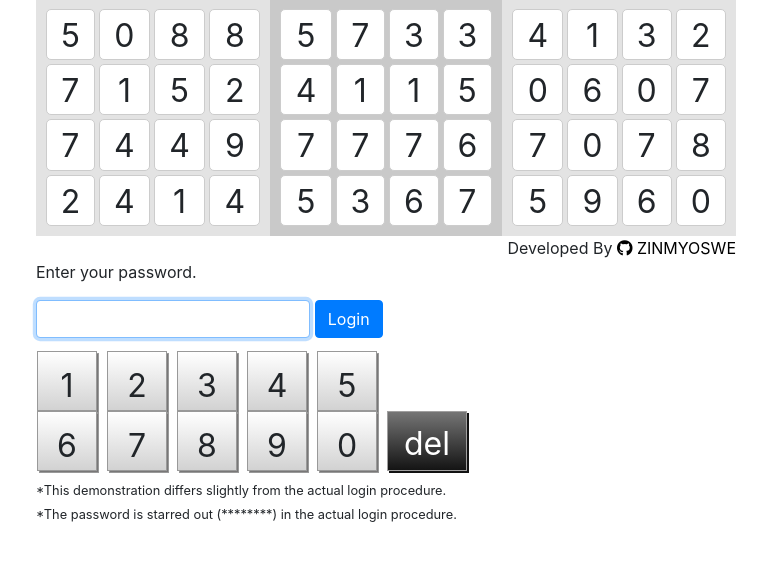
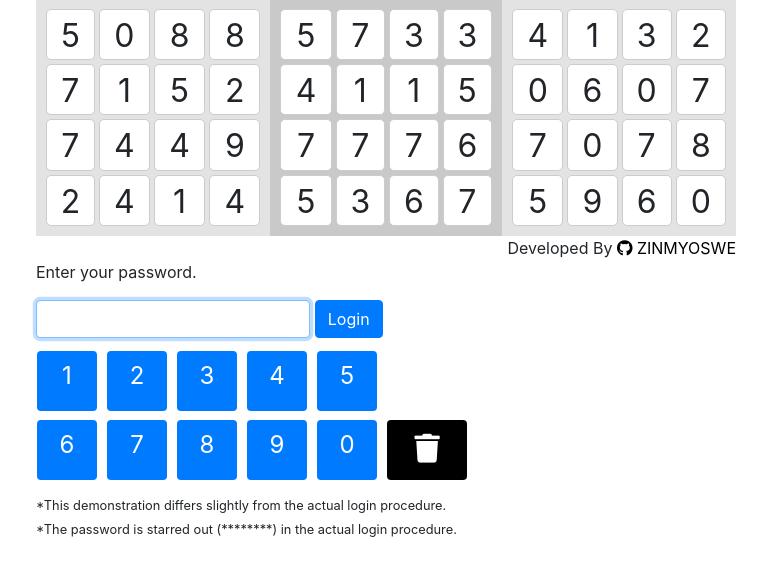
Before and after one commit to zinmyoswe/PassLogic-Authentication, a PHP site: page / in a window 1280 px wide. Shown: the part 56-628 px from the top of the page, without its empty margins (254-1021 px from the left). Run offline with PHP 8.4, Linux system fonts and the light colour scheme; some libraries are stand-ins or nearby versions.

Commit message:
my changes

```diff
--- a/files/passlogy_demo.js
+++ b/files/passlogy_demo.js
@@ -9,30 +9,33 @@ $(document).ready(function(){
 //Authentication
 var j = 0;
 function login(){
-var passwd = $("p#0").html();
-	passwd += $("p#42").html();
+var
+	passwd = $("p#0").html();
+	passwd += $("p#5").html();
 	passwd += $("p#10").html();
 	passwd += $("p#15").html();
 	passwd += $("p#28").html();
 	passwd += $("p#25").html();
 	passwd += $("p#22").html();
-	passwd += $("p#19").html();
+	passwd += $("p#32").html();
 	var inpasswd = $(":text").val();
 	if(passwd==inpasswd){
 		location.href="menu.html";
 	}else if(j==0){
 		$("#info").html("<div class='alert alert-danger' role='alert' style='margin-bottom: 0.3rem;'><i class='fas fa-exclamation'></i> The password is incorrect.</div>");
 	    j++;
-	}else{
+	}
+
+	else{
 		$("#info").html("<div class='alert alert-danger' role='alert'><i class='fas fa-exclamation'></i> The password is incorrect.<br><b>The correct password has been highlighted above</b>. Please enter it in the password field.<br><small>*You must enter the correct password to proceed.</small></div>");
 		$("p#0").css('background-color','#FFBCBC');
-	    $("p#42").css('background-color','#FFBCBC');
+	    $("p#5").css('background-color','#FFBCBC');
 	    $("p#10").css('background-color','#FFBCBC');
 	    $("p#15").css('background-color','#FFBCBC');
 	    $("p#28").css('background-color','#FFBCBC');
 	    $("p#25").css('background-color','#FFBCBC');
 	    $("p#22").css('background-color','#FFBCBC');
-	    $("p#19").css('background-color','#FFBCBC');
+	    $("p#32").css('background-color','#FFBCBC');
 	    j++;
 	}
 };
--- a/files/pc.css
+++ b/files/pc.css
@@ -64,62 +64,10 @@
 /* soft key */
 #softkey{
 	margin:15px 0 0 3px;
+
 }
 
-.keyboardNum{
-	width:60px;
-	height:60px;
-	background-color:#787777;
-	box-sizing: border-box;
-	-moz-box-sizing: border-box;
-	-webkit-box-sizing: border-box;
-	-o-box-sizing: border-box;
-	-ms-box-sizing: border-box;
-	position:relative;
-	border: 1px solid #999999;
-}
-
-.keyboardNumInner {
-	position:absolute;
-	top:-3px;
-	left:-3px;
-	width: 60px;
-	height: 60px;
-	text-align: center;
-	background-color: #fff;
-	border: 1px solid #999;
-	filter: progid:DXImageTransform.Microsoft.gradient(startColorstr = '#ffffff', endColorstr = '#d2d2d2');
-	/*INNER ELEMENTS MUST NOT BREAK THIS ELEMENTS BOUNDARIES*/
-	/*Element must have a height (not auto)*/
-	/*All filters must be placed together*/
-	-ms-filter: "progid:DXImageTransform.Microsoft.gradient(startColorstr = '#ffffff', endColorstr = '#d2d2d2')";
-	/*Element must have a height (not auto)*/
-	/*All filters must be placed together*/
-	background-image: -moz-linear-gradient(top, #ffffff, #d2d2d2);
-	background-image: -ms-linear-gradient(top, #ffffff, #d2d2d2);
-	background-image: -o-linear-gradient(top, #ffffff, #d2d2d2);
-	background-image: -webkit-gradient(linear, center top, center bottom, from(#ffffff), to(#d2d2d2));
-	background-image: -webkit-linear-gradient(top, #ffffff, #d2d2d2);
-	background-image: linear-gradient(top, #ffffff, #d2d2d2);
-	/*--IE9 DOES NOT SUPPORT CSS3 GRADIENT BACKGROUNDS--*/
-	box-sizing: border-box;
-	-moz-box-sizing: border-box;
-	-webkit-box-sizing: border-box;
-	-o-box-sizing: border-box;
-	-ms-box-sizing: border-box;
-	font-size:xx-large;
-	padding:10px 0 0 0;
-	cursor: pointer;
-	user-select:none;
-	-moz-user-select:none;
-	-webkit-user-select:none;
-	-khtml-user-select:none;
-}
-
-.keyboardNumInner p {
-	font-size:42px;
-}
-
+/**/
 .numbar{
 	display:block;
 	width:60px;
@@ -127,12 +75,13 @@
 	float:left;
 	margin:0 10px 0 0;
 	padding:0 0 10px 0;
+	margin-bottom: 0.6rem;
 }
 
 .delBox{
 	width:80px;
 	height:60px;
-	background-color:#121212;
+	background-color:#fff;
 	box-sizing: border-box;
 	-moz-box-sizing: border-box;
 	-webkit-box-sizing: border-box;
@@ -149,8 +98,8 @@
     height: 60px;
 	padding:8px 0 0 0;
     text-align: center;
-	background-color: #ffffff;
-	border: 1px solid #a09f9f;
+	background-color: #000;
+	border: 1px solid #000;
 	filter: progid:DXImageTransform.Microsoft.gradient(startColorstr = '#757575', endColorstr = '#141414');
 	/*INNER ELEMENTS MUST NOT BREAK THIS ELEMENTS BOUNDARIES*/
 	/*Element must have a height (not auto)*/
@@ -158,12 +107,12 @@
 	-ms-filter: "progid:DXImageTransform.Microsoft.gradient(startColorstr = '#757575', endColorstr = '#141414')";
 	/*Element must have a height (not auto)*/
 	/*All filters must be placed together*/
-	background-image: -moz-linear-gradient(top, #757575, #141414);
+	/*background-image: -moz-linear-gradient(top, #757575, #141414);
 	background-image: -ms-linear-gradient(top, #757575, #141414);
 	background-image: -o-linear-gradient(top, #757575, #141414);
 	background-image: -webkit-gradient(linear, center top, center bottom, from(#757575), to(#141414));
 	background-image: -webkit-linear-gradient(top, #757575, #141414);
-	background-image: linear-gradient(top, #757575, #141414);
+	background-image: linear-gradient(top, #757575, #141414);*/
 	/*--IE9 DOES NOT SUPPORT CSS3 GRADIENT BACKGROUNDS--*/
 	box-sizing: border-box;
 	-moz-box-sizing: border-box;
@@ -177,6 +126,13 @@
 	-moz-user-select:none;
 	-webkit-user-select:none;
 	-khtml-user-select:none;
+
+	border: 1px solid transparent;
+    padding: .375rem .75rem;
+    font-size: 1.8rem;
+    line-height: 1.5;
+    border-radius: .25rem;
+    transition: color .15s ease-in-out,background-color .15s ease-in-out,border-color .15s ease-in-out,box-shadow .15s ease-in-out;
 }
 
 .del{
--- a/files/sp.css
+++ b/files/sp.css
@@ -66,24 +66,24 @@
 }
 
 .keyboardNum{
-	width:50px;
-	height:50px;
-	background-color:#787777;
+	width:45px;
+	height:45px;
+	background-color:#fff;
 	box-sizing: border-box;
 	-moz-box-sizing: border-box;
 	-webkit-box-sizing: border-box;
 	-o-box-sizing: border-box;
 	-ms-box-sizing: border-box;
 	position:relative;
-	border: 1px solid #999999;
+	border: 1px solid #fff;
 }
 
 .keyboardNumInner {
 	position:absolute;
 	top:-3px;
 	left:-3px;
-	width: 50px;
-	height: 50px;
+	width: 45px;
+	height: 45px;
 	text-align: center;
 	background-color: #fff;
 	border: 1px solid #999;
@@ -94,12 +94,12 @@
 	-ms-filter: "progid:DXImageTransform.Microsoft.gradient(startColorstr = '#ffffff', endColorstr = '#d2d2d2')";
 	/*Element must have a height (not auto)*/
 	/*All filters must be placed together*/
-	background-image: -moz-linear-gradient(top, #ffffff, #d2d2d2);
+/*	background-image: -moz-linear-gradient(top, #ffffff, #d2d2d2);
 	background-image: -ms-linear-gradient(top, #ffffff, #d2d2d2);
 	background-image: -o-linear-gradient(top, #ffffff, #d2d2d2);
 	background-image: -webkit-gradient(linear, center top, center bottom, from(#ffffff), to(#d2d2d2));
 	background-image: -webkit-linear-gradient(top, #ffffff, #d2d2d2);
-	background-image: linear-gradient(top, #ffffff, #d2d2d2);
+	background-image: linear-gradient(top, #ffffff, );*/
 	/*--IE9 DOES NOT SUPPORT CSS3 GRADIENT BACKGROUNDS--*/
 	box-sizing: border-box;
 	-moz-box-sizing: border-box;
@@ -113,10 +113,17 @@
 	-moz-user-select:none;
 	-webkit-user-select:none;
 	-khtml-user-select:none;
+
+	border: 1px solid transparent;
+    padding: .375rem .75rem;
+    font-size: 1.5rem;
+    line-height: 1.5;
+    border-radius: .25rem;
+    transition: color .15s ease-in-out,background-color .15s ease-in-out,border-color .15s ease-in-out,box-shadow .15s ease-in-out;
 }
 
 .keyboardNumInner p {
-	font-size:42px;
+	font-size: 40px;
 }
 
 .numbar{
@@ -124,32 +131,34 @@
 	width:50px;
 	height:50px;
 	float:left;
-	margin:0 10px 0 0;
+	margin:0.5rem 0.5rem;
 	padding:0 0 10px 0;
+
 }
 
 .delBox{
-	width:80px;
-	height:60px;
-	background-color:#121212;
+	width:70px;
+	height:50px;
+	background-color:#fff;
 	box-sizing: border-box;
 	-moz-box-sizing: border-box;
 	-webkit-box-sizing: border-box;
 	-o-box-sizing: border-box;
 	-ms-box-sizing: border-box;
 	position:relative;
+
 }
 
 .delBoxInner {
 	position:absolute;
 	top:-2px;
 	left:-2px;
-    width: 80px;
-    height: 60px;
+    width: 70px;
+    height: 50px;
 	padding:8px 0 0 0;
     text-align: center;
-	background-color: #ffffff;
-	border: 1px solid #a09f9f;
+	background-color: #000;
+	border: 1px solid #000;
 	filter: progid:DXImageTransform.Microsoft.gradient(startColorstr = '#757575', endColorstr = '#141414');
 	/*INNER ELEMENTS MUST NOT BREAK THIS ELEMENTS BOUNDARIES*/
 	/*Element must have a height (not auto)*/
@@ -157,14 +166,14 @@
 	-ms-filter: "progid:DXImageTransform.Microsoft.gradient(startColorstr = '#757575', endColorstr = '#141414')";
 	/*Element must have a height (not auto)*/
 	/*All filters must be placed together*/
-	background-image: -moz-linear-gradient(top, #757575, #141414);
+/*	background-image: -moz-linear-gradient(top, #757575, #141414);
 	background-image: -ms-linear-gradient(top, #757575, #141414);
 	background-image: -o-linear-gradient(top, #757575, #141414);
 	background-image: -webkit-gradient(linear, center top, center bottom, from(#757575), to(#141414));
 	background-image: -webkit-linear-gradient(top, #757575, #141414);
-	background-image: linear-gradient(top, #757575, #141414);
+	background-image: linear-gradient(top, #757575, #141414);*/
 	/*--IE9 DOES NOT SUPPORT CSS3 GRADIENT BACKGROUNDS--*/
-	box-sizing: border-box;
+/*	box-sizing: border-box;
 	-moz-box-sizing: border-box;
 	-webkit-box-sizing: border-box;
 	-o-box-sizing: border-box;
@@ -175,8 +184,18 @@
 	user-select:none;
 	-moz-user-select:none;
 	-webkit-user-select:none;
-	-khtml-user-select:none;
+	-khtml-user-select:none;*/
+
+	color: #fff;
+	border: 1px solid transparent;
+    padding: .375rem .75rem;
+    font-size: 1.8rem;
+    line-height: 1.5;
+    border-radius: .25rem;
+    transition: color .15s ease-in-out,background-color .15s ease-in-out,border-color .15s ease-in-out,box-shadow .15s ease-in-out;
 }
+
+
 
 .del{
 	display:block;
@@ -184,4 +203,7 @@
 	height:54px;
 	float:left;
 	margin:0 10px 10px 0;
+	margin-top: 10px;
+
+
 }
--- a/files/style.css
+++ b/files/style.css
@@ -12,3 +12,80 @@ html, body{
 a{
 	color: #000 !important;
 }
+
+.keyboardNum{
+	width:60px;
+	height:60px;
+	background-color:white;
+	box-sizing: border-box;
+	-moz-box-sizing: border-box;
+	-webkit-box-sizing: border-box;
+	-o-box-sizing: border-box;
+	-ms-box-sizing: border-box;
+	position:relative;
+	border: 1px solid #fff;
+
+}
+
+.keyboardNumInner {
+	position:absolute;
+	top:-3px;
+	left:-3px;
+	width: 60px;
+	height: 60px;
+	text-align: center;
+	background-color: #007bff;
+	border-color: #007bff;
+	color: #fff;
+	filter: progid:DXImageTransform.Microsoft.gradient(startColorstr = '#ffffff', endColorstr = '#d2d2d2');
+	/*INNER ELEMENTS MUST NOT BREAK THIS ELEMENTS BOUNDARIES*/
+	/*Element must have a height (not auto)*/
+	/*All filters must be placed together*/
+	-ms-filter: "progid:DXImageTransform.Microsoft.gradient(startColorstr = '#ffffff', endColorstr = '#d2d2d2')";
+	/*Element must have a height (not auto)*/
+	/*All filters must be placed together*/
+/*	background-image: -moz-linear-gradient(top, #ffffff, #d2d2d2);
+	background-image: -ms-linear-gradient(top, #ffffff, #d2d2d2);
+	background-image: -o-linear-gradient(top, #ffffff, #d2d2d2);
+	background-image: -webkit-gradient(linear, center top, center bottom, from(#ffffff), to(#d2d2d2));
+	background-image: -webkit-linear-gradient(top, #ffffff, #d2d2d2);
+	background-image: linear-gradient(top, #ffffff, #d2d2d2);*/
+	/*--IE9 DOES NOT SUPPORT CSS3 GRADIENT BACKGROUNDS--*/
+
+	box-sizing: border-box;
+	-moz-box-sizing: border-box;
+	-webkit-box-sizing: border-box;
+	-o-box-sizing: border-box;
+	-ms-box-sizing: border-box;
+	font-size:xx-large;
+	padding:10px 0 0 0;
+	cursor: pointer;
+	user-select:none;
+	-moz-user-select:none;
+	-webkit-user-select:none;
+	-khtml-user-select:none;
+
+
+	border: 1px solid transparent;
+    padding: .375rem .75rem;
+    font-size: 1.5rem;
+    line-height: 1.5;
+    border-radius: .25rem;
+    transition: color .15s ease-in-out,background-color .15s ease-in-out,border-color .15s ease-in-out,box-shadow .15s ease-in-out;
+
+}
+
+.keyboardNumInner p {
+	font-size:42px;
+}
+
+/*media queries*/
+
+/*@media (min-width: 768px) {
+
+        .numbar{
+
+	margin-bottom: 1rem;
+}
+
+        }*/
--- a/index.html
+++ b/index.html
@@ -154,7 +154,7 @@
 	<div class="numbar"><div class="keyboardNum"><div class="keyboardNumInner">8</div></div></div>
 	<div class="numbar"><div class="keyboardNum"><div class="keyboardNumInner">9</div></div></div>
 	<div class="numbar"><div class="keyboardNum"><div class="keyboardNumInner">0</div></div></div>
-	<div class="del"><div class="delBox"><div class="delBoxInner">del</div></div></div>
+	<div class="del"><div class="delBox"><div class="delBoxInner"><i class="fas fa-trash"></i></div></div></div>
 	</div>
 </div>
 
```
